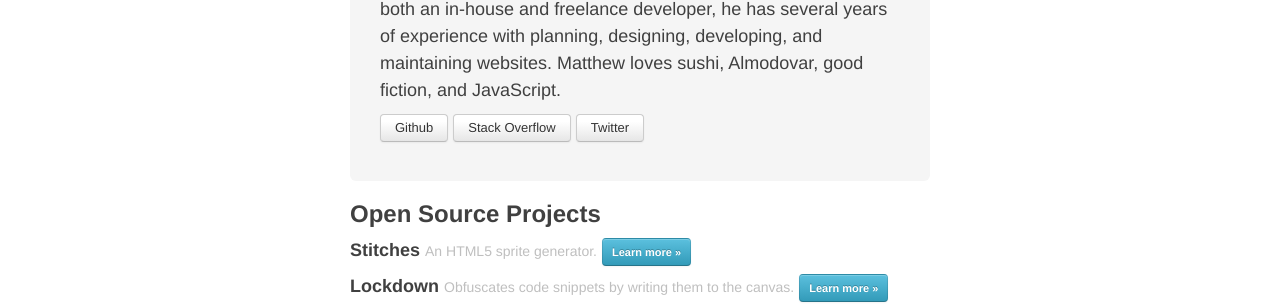
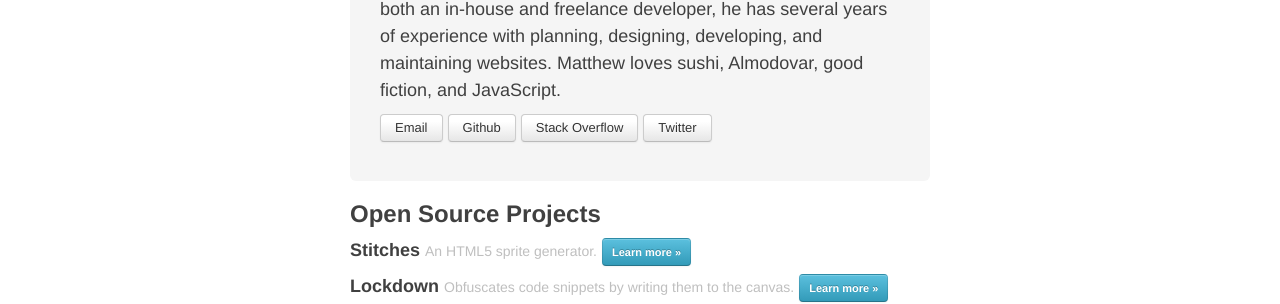
Before and after one commit to draeton/draeton.github.com, a Jekyll site: the page built from index.html, in a window 1280 px wide. Shown: the part 178-482 px from the top of the page. Built offline with Jekyll 4.4.1, drawn with Linux system fonts in a browser that asks for light colours; nearby versions of some CDN libraries; Markdown is read by kramdown in place of the engine named in the settings.

Commit message:
trying a different page structure

```diff
--- a/index.html
+++ b/index.html
@@ -12,7 +12,8 @@ title: Matthew Cobbs, Detroit Web Developer
         developing, and maintaining websites. Matthew loves sushi, Almodovar, good fiction,
         and JavaScript.</p>
 
-    <p><a href="http://github.com/draeton/" class="btn">Github</a>
+    <p><a href="mailto:draeton@gmail.com" class="btn">Email</a>
+        <a href="http://github.com/draeton/" class="btn">Github</a>
         <a href="http://stackoverflow.com/users/230483/draeton" class="btn">Stack Overflow</a>
         <a href="http://twitter.com/draeton/" class="btn">Twitter</a></p>
 </div>
```
